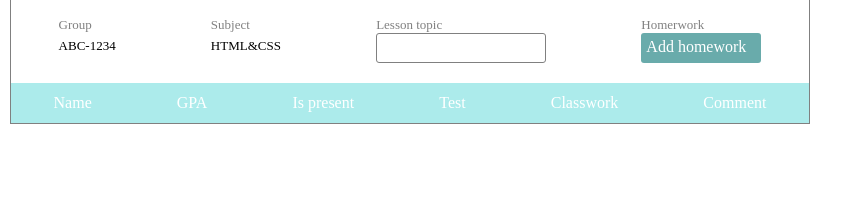
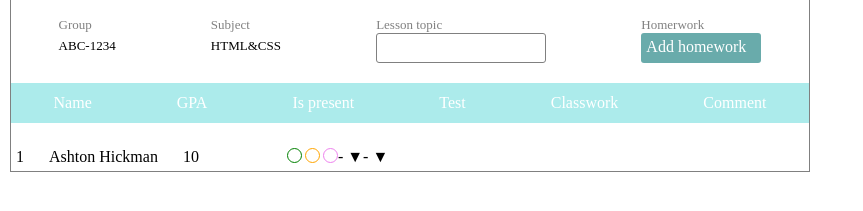
Before and after one commit to Oksana-nadion/Task, a plain HTML site: page index.html in a window 1280 px wide. Shown: the part 171-382 px from the top of the page, without its empty margins (0-863 px from the left). Drawn offline with Linux system fonts and the light colour scheme.

Commit message:
journal-item

```diff
--- a/index.html
+++ b/index.html
@@ -94,6 +94,47 @@
             background-color: rgb(172, 235, 235);
             color: white;
         }
+        .journal-item {
+            display: flex;
+            align-items: center;
+            margin-top: 20px;
+
+        }
+        .journal-items1 {
+           margin: 5px;
+        }
+        .journal-items2 {
+          margin-right: 25px;
+          margin-left: 20px;
+        }
+        .journal-items3 {
+         margin-left: 85px;
+        }
+        .radio1 {
+            display: inline-block;
+            width: 15px;
+            height: 15px;
+            border-radius: 50%;
+            border: 1px solid green;
+            margin-left: 3px;
+        }
+        .radio2 {
+            display: inline-block;
+            width: 15px;
+            height: 15px;
+            border-radius: 50%;
+            border: 1px solid orange;
+            margin-left: 3px;
+        }
+        .radio3 {
+            display: inline-block;
+            width: 15px;
+            height: 15px;
+            border-radius: 50%;
+            border: 1px solid violet;
+            margin-left: 3px;
+        }
+
     </style>
 </head>
 <body>
@@ -160,6 +201,15 @@
                 <div>Classwork</div>
                 <div>Comment</div>
             </div>
+            <div class="journal-item">
+               <div class="journal-items1">1</div>
+               <div class="journal-items2">Ashton Hickman</div>
+               <div>10</div>
+               <div class="journal-items3"><div class="radio1 "></div><div class="radio2"></div><div class="radio3"></div></div>
+               <div>- &#9660</div>
+               <div>- &#9660</div>
+               <div></div>
+            </div>
         </div>
 
 </body>
```
